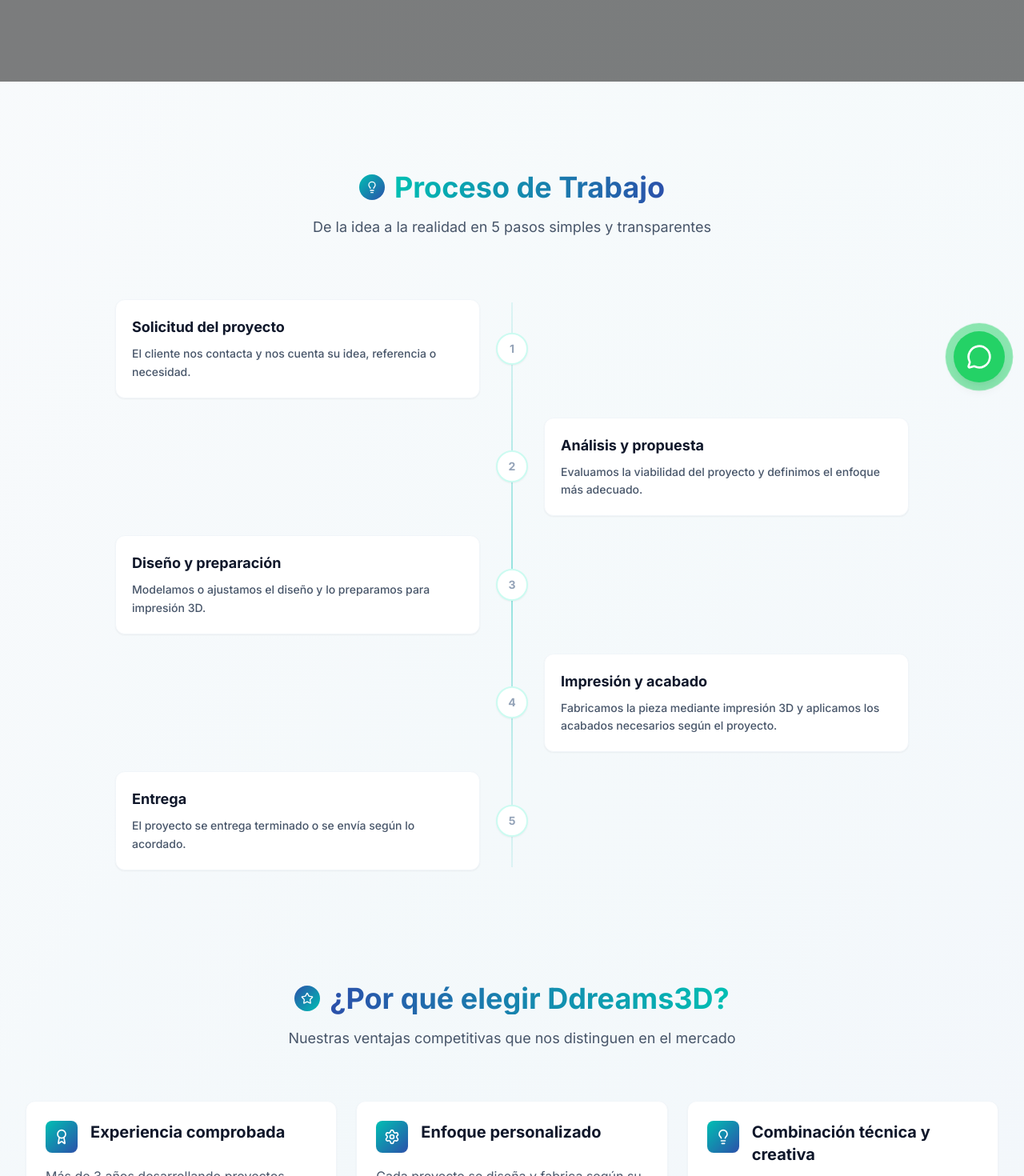
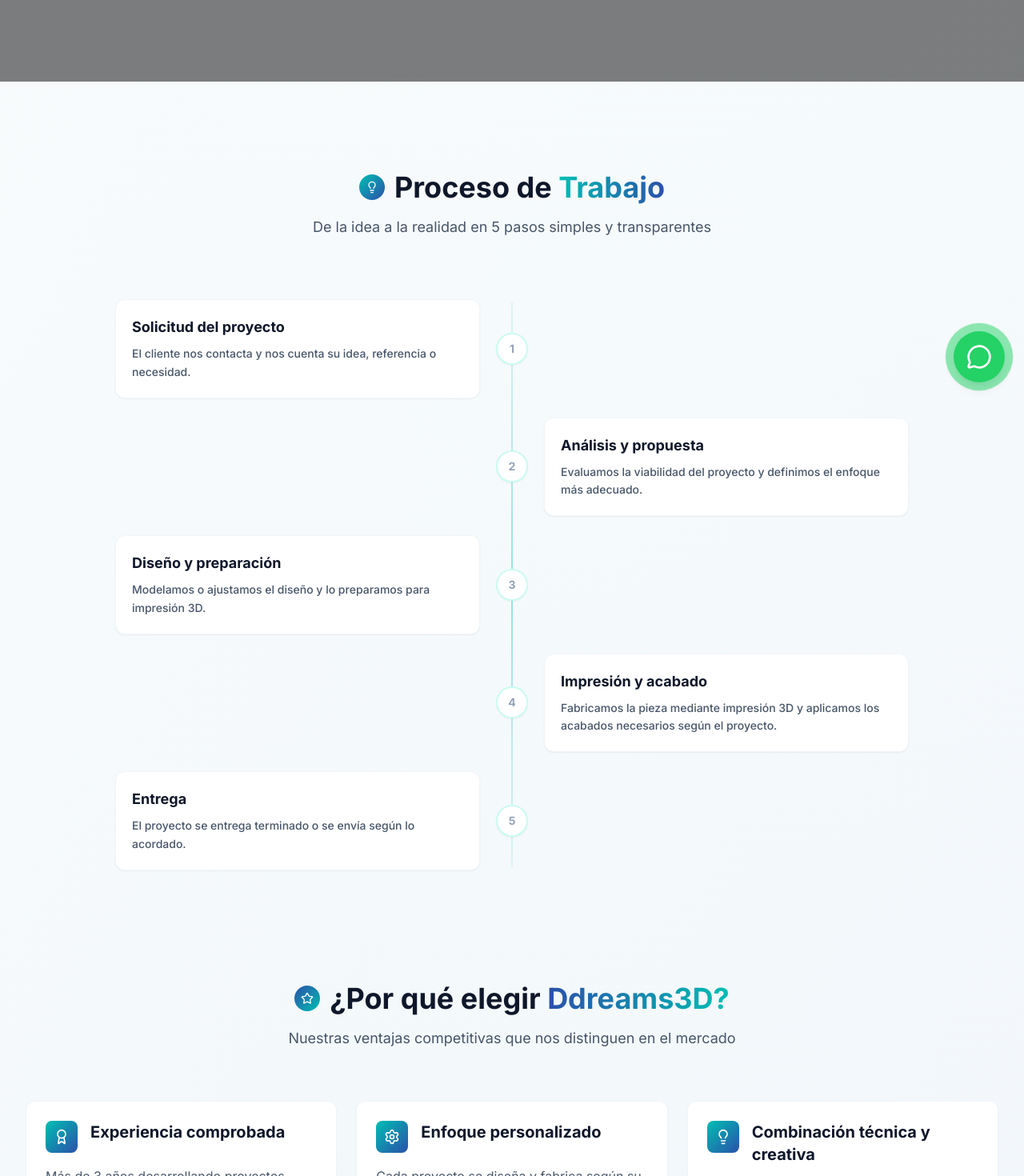
Before and after one commit to Ddreams3D/WEB-2026, a Next.js app: page /process in a window 1280 px wide. Shown: the part 298-1768 px from the top of the page at 80% size. Built offline with nearby package versions, Linux system fonts and the light colour scheme; no server answers.

Commit message:
Update process page gradients to only apply to keywords

```diff
--- a/src/features/process/components/ProcessAdvantages.tsx
+++ b/src/features/process/components/ProcessAdvantages.tsx
@@ -60,9 +60,12 @@ export default function ProcessAdvantages() {
           </div>
           <h2
             id="advantages-heading"
-            className="text-3xl md:text-4xl font-bold bg-gradient-to-r from-secondary-500 to-primary-500 bg-clip-text text-transparent"
+            className="text-3xl md:text-4xl font-bold text-neutral-900 dark:text-white"
           >
-            ¿Por qué elegir Ddreams3D?
+            ¿Por qué elegir{' '}
+            <span className="bg-gradient-to-r from-secondary-500 to-primary-500 bg-clip-text text-transparent">
+              Ddreams3D?
+            </span>
           </h2>
         </div>
         <p className="text-base md:text-lg text-neutral-600 dark:text-neutral-400 max-w-2xl mx-auto">
--- a/src/features/process/components/ProcessSteps.tsx
+++ b/src/features/process/components/ProcessSteps.tsx
@@ -56,9 +56,12 @@ export default function ProcessSteps() {
           </div>
           <h2
             id="process-heading"
-            className="text-3xl md:text-4xl font-bold bg-gradient-to-r from-primary-500 to-secondary-500 bg-clip-text text-transparent"
+            className="text-3xl md:text-4xl font-bold text-neutral-900 dark:text-white"
           >
-            Proceso de Trabajo
+            Proceso de{' '}
+            <span className="bg-gradient-to-r from-primary-500 to-secondary-500 bg-clip-text text-transparent">
+              Trabajo
+            </span>
           </h2>
         </div>
         <p className="text-base md:text-lg text-neutral-600 dark:text-neutral-400 max-w-2xl mx-auto">
```
